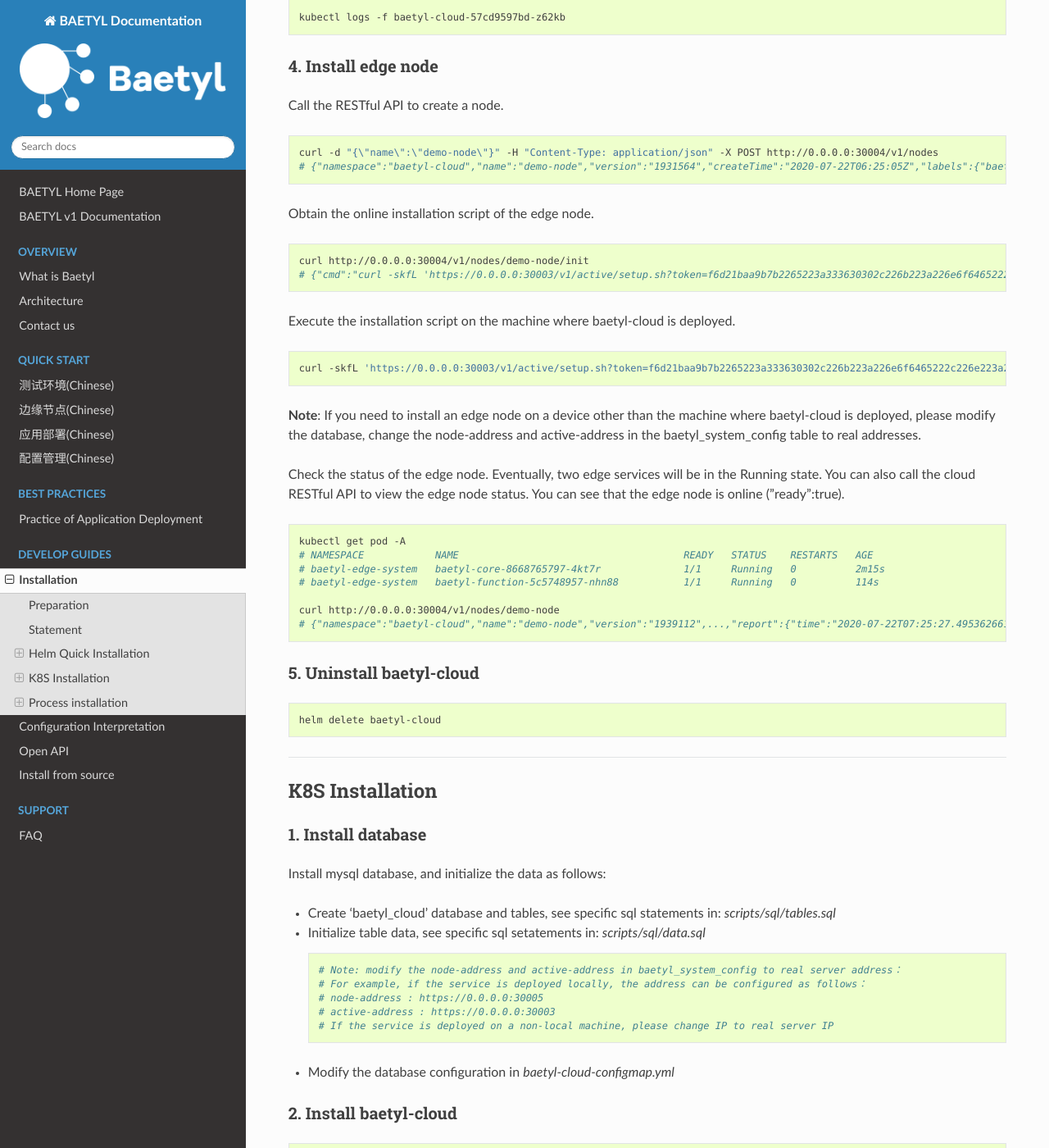
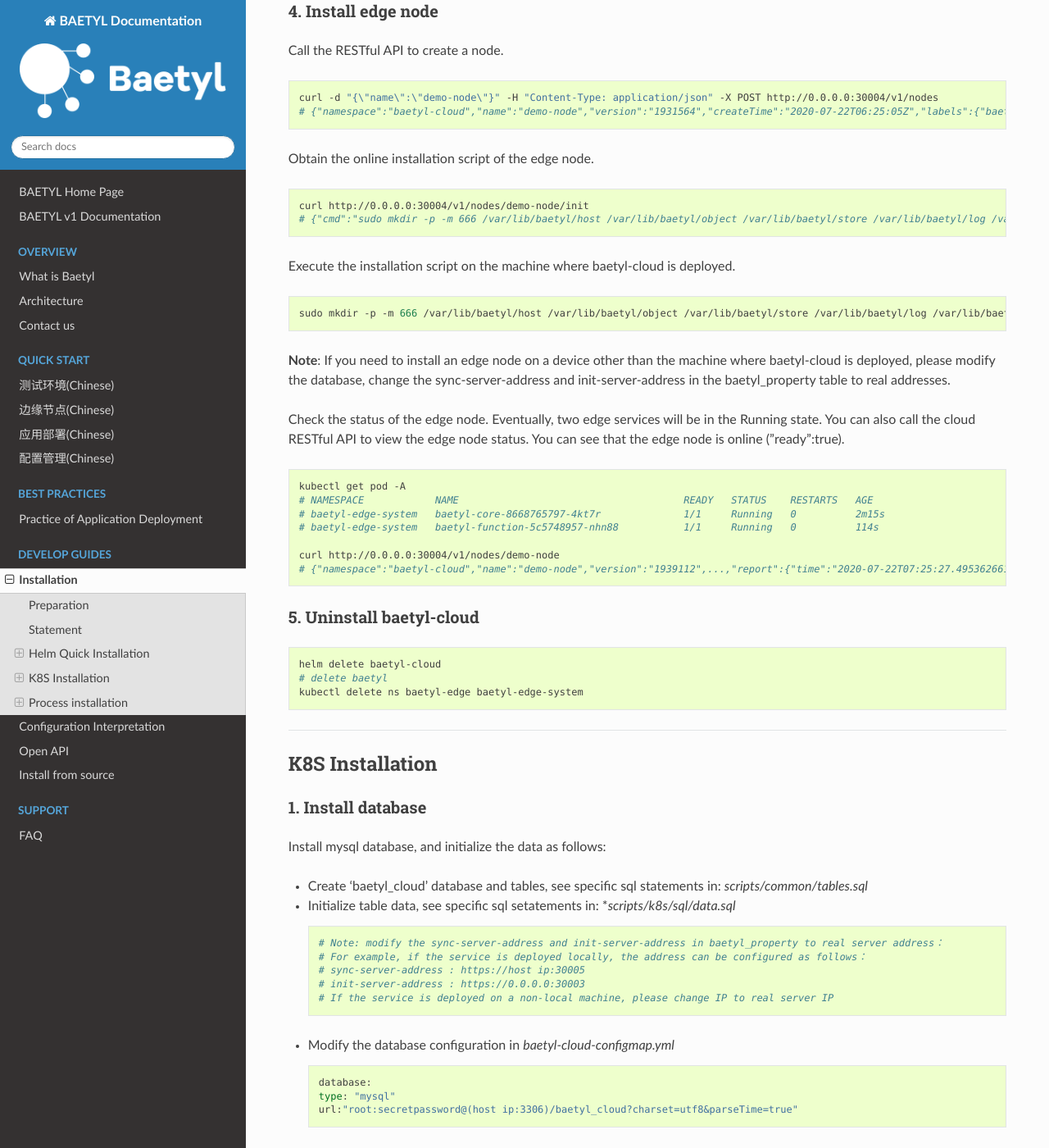
Before and after one commit to baetyl/baetyl-docs-en, a Sphinx documentation site: the page built from docs/develop/install.md, in a window 1280 px wide and 1400 px high, scrolled down 3006 px. Shown: the whole window at 82% size. Built offline with Sphinx 7.4.7 and the Read the Docs theme 2.0.0, drawn with Linux system fonts in a browser that asks for light colours; some of the changed text lies outside the part shown.

Commit message:
node installation docs update

````diff
--- a/docs/develop/install.md
+++ b/docs/develop/install.md
@@ -83,7 +79,7 @@
 kubectl port-forward --namespace default svc/phpmyadmin 8080:80
 ```
 
-Then use a browser to open http://127.0.0.1:8080/index.php, Server input: mariadb, Username input: root, Password input: secretpassword. After logging in, select the database baetyl_cloud, click the SQL button, and enter tables.sql and data.sql in the scripts/sql directory under the baetyl-cloud project into the page for execution. If no error is reported during execution, the data initialization is successful. If you have installed before, please pay attention to delete the historical data under the baetyl-cloud database when installing again.
+Then use a browser to open http://127.0.0.1:8080/index.php, Server input: mariadb, Username input: root, Password input: secretpassword. After logging in, select the database baetyl_cloud, click the SQL button, and apply *scripts/common/tables.sql* and *scripts/native/sql/data.sql* under the baetyl-cloud project into the page for execution. If no error is reported during execution, the data initialization is successful. If you have installed before, please pay attention to delete the historical data under the baetyl-cloud database when installing again.
 
 ### 3. Install baetyl-cloud
 
@@ -142,16 +138,16 @@
 
 ```shell
 curl http://0.0.0.0:30004/v1/nodes/demo-node/init
-# {"cmd":"curl -skfL 'https://0.0.0.0:30003/v1/active/setup.sh?token=f6d21baa9b7b2265223a333630302c226b223a226e6f6465222c226e223a2264656d6f2d6e6f6465222c226e73223a2262616574796c2d636c6f7564222c227473223a313539353430323132367d' -osetup.sh && sh setup.sh"}
+# {"cmd":"sudo mkdir -p -m 666 /var/lib/baetyl/host /var/lib/baetyl/object /var/lib/baetyl/store /var/lib/baetyl/log /var/lib/baetyl/run && curl -skfL 'https://0.0.0.0:30003/v1/init/baetyl-init-deployment.yml?token=b98c8499f57b2265223a313630323831393239382c226e223a22313233222c226e73223a2262616574796c2d636c6f7564227d' -oinit.yml && kubectl delete clusterrolebinding baetyl-edge-system-rbac --ignore-not-found=true && kubectl delete ns baetyl-edge-system --ignore-not-found=true && kubectl apply -f init.yml"}
 ```
 
 Execute the installation script on the machine where baetyl-cloud is deployed.
 
 ```shell
-curl -skfL 'https://0.0.0.0:30003/v1/active/setup.sh?token=f6d21baa9b7b2265223a333630302c226b223a226e6f6465222c226e223a2264656d6f2d6e6f6465222c226e73223a2262616574796c2d636c6f7564222c227473223a313539353430323132367d' -osetup.sh && sh setup.sh
+sudo mkdir -p -m 666 /var/lib/baetyl/host /var/lib/baetyl/object /var/lib/baetyl/store /var/lib/baetyl/log /var/lib/baetyl/run && curl -skfL 'https://0.0.0.0:30003/v1/init/baetyl-init-deployment.yml?token=b98c8499f57b2265223a313630323831393239382c226e223a22313233222c226e73223a2262616574796c2d636c6f7564227d' -oinit.yml && kubectl delete clusterrolebinding baetyl-edge-system-rbac --ignore-not-found=true && kubectl delete ns baetyl-edge-system --ignore-not-found=true && kubectl apply -f init.yml
 ```
 
-**Note**: If you need to install an edge node on a device other than the machine where baetyl-cloud is deployed, please modify the database, change the node-address and active-address in the baetyl_system_config table to real addresses.
+**Note**: If you need to install an edge node on a device other than the machine where baetyl-cloud is deployed, please modify the database, change the sync-server-address and init-server-address in the baetyl_property  table to real addresses.
 
 Check the status of the edge node. Eventually, two edge services will be in the Running state. You can also call the cloud RESTful API to view the edge node status. You can see that the edge node is online ("ready":true).
 
@@ -169,6 +165,8 @@
 
 ```shell
 helm delete baetyl-cloud
+# delete baetyl
+kubectl delete ns baetyl-edge baetyl-edge-system
 ```
 
 ----
@@ -179,19 +177,27 @@
 
 Install mysql database, and initialize the data as follows:
 
-- Create 'baetyl_cloud' database and tables, see specific sql statements in: *scripts/sql/tables.sql*
+- Create 'baetyl_cloud' database and tables, see specific sql statements in: *scripts/common/tables.sql*
 
-- Initialize table data, see specific sql setatements in: *scripts/sql/data.sql*
+- Initialize table data, see specific sql setatements in: **scripts/k8s/sql/data.sql*
 
   ```shell
-  # Note: modify the node-address and active-address in baetyl_system_config to real server address：
+  # Note: modify the sync-server-address and init-server-address in baetyl_property to real server address：
   # For example, if the service is deployed locally, the address can be configured as follows：
-  # node-address : https://0.0.0.0:30005
-  # active-address : https://0.0.0.0:30003
+  # sync-server-address : https://host ip:30005
+  # init-server-address : https://0.0.0.0:30003
   # If the service is deployed on a non-local machine, please change IP to real server IP
   ```
 
 - Modify the database configuration in *baetyl-cloud-configmap.yml*
+
+  ```
+  database:
+  type: "mysql"
+  url:"root:secretpassword@(host ip:3306)/baetyl_cloud?charset=utf8&parseTime=true"
+  ```
+
+
 
 ### 2. Install baetyl-cloud
 
@@ -219,16 +225,16 @@
 
 ```shell
 curl http://0.0.0.0:30004/v1/nodes/demo-node/init
-# {"cmd":"curl -skfL 'https://0.0.0.0:30003/v1/active/setup.sh?token=f6d21baa9b7b2265223a333630302c226b223a226e6f6465222c226e223a2264656d6f2d6e6f6465222c226e73223a2262616574796c2d636c6f7564222c227473223a313539353430323132367d' -osetup.sh && sh setup.sh"}
+# {"cmd":"sudo mkdir -p -m 666 /var/lib/baetyl/host /var/lib/baetyl/object /var/lib/baetyl/store /var/lib/baetyl/log /var/lib/baetyl/run && curl -skfL 'https://0.0.0.0:30003/v1/init/baetyl-init-deployment.yml?token=b98c8499f57b2265223a313630323831393239382c226e223a22313233222c226e73223a2262616574796c2d636c6f7564227d' -oinit.yml && kubectl delete clusterrolebinding baetyl-edge-system-rbac --ignore-not-found=true && kubectl delete ns baetyl-edge-system --ignore-not-found=true && kubectl apply -f init.yml"}
 ```
 
 Execute the installation script on the machine where baetyl-cloud is deployed.
 
 ```shell
-curl -skfL 'https://0.0.0.0:30003/v1/active/setup.sh?token=f6d21baa9b7b2265223a333630302c226b223a226e6f6465222c226e223a2264656d6f2d6e6f6465222c226e73223a2262616574796c2d636c6f7564222c227473223a313539353430323132367d' -osetup.sh && sh setup.sh
+sudo mkdir -p -m 666 /var/lib/baetyl/host /var/lib/baetyl/object /var/lib/baetyl/store /var/lib/baetyl/log /var/lib/baetyl/run && curl -skfL 'https://0.0.0.0:30003/v1/init/baetyl-init-deployment.yml?token=b98c8499f57b2265223a313630323831393239382c226e223a22313233222c226e73223a2262616574796c2d636c6f7564227d' -oinit.yml && kubectl delete clusterrolebinding baetyl-edge-system-rbac --ignore-not-found=true && kubectl delete ns baetyl-edge-system --ignore-not-found=true && kubectl apply -f init.yml
 ```
 
-**Note**: If you need to install an edge node on a device other than the machine where baetyl-cloud is deployed, please modify the database, change the node-address and active-address in the baetyl_system_config table to real addresses.
+**Note**: If you need to install an edge node on a device other than the machine where baetyl-cloud is deployed, please modify the database, change the  sync-server-address and init-server-address  in the baetyl_property table to real addresses.
 
 Check the status of the edge node. Eventually, two edge services will be in the Running state. You can also call the cloud RESTful API to view the edge node status. You can see that the edge node is online ("ready":true).
 
@@ -252,6 +258,8 @@
 # k8s version less than v1.16
 # k3s version less than v1.17.4
 kubectl delete -f ./apply_v1beta1/
+# delete baetyl
+kubectl delete ns baetyl-edge baetyl-edge-system
 ```
 
 ----
@@ -262,19 +270,27 @@
 
 Install mysql database, and initialize the data as follows:
 
-- Create 'baetyl_cloud' database and tables, see specific sql statement in: *scripts/sql/tables.sql*
+- Create 'baetyl_cloud' database and tables, see specific sql statement in: *scripts/common/tables.sql*
 
-- Initialize table data, see specific sql statement in : *scripts/sql/data.sql*
+- Initialize table data, see specific sql statement in : *scripts/native/sql/data.sql*
 
   ```shell
-  # Note: modify the node-address and active-address in baetyl_system_config to real server address：
+  # Note: modify the sync-server-address and init-server-address in baetyl_property to real server address：
   # For example, if the service is deployed locally, the address can be configured as follows：
-  # node-address : https://0.0.0.0:30005
-  # active-address : https://0.0.0.0:30003
+  # sync-server-address : https://host ip:30005
+  # init-server-address : https://0.0.0.0:30003
   # If the service is deployed on a non-local machine, please change IP to real server IP
   ```
 
-- Modify the database configuration in *conf/cloud.yml*
+- Modify the database configuration in *conf/conf.yml*
+
+  ```
+  database:
+  type: "mysql"
+  url:"root:secretpassword@(localhost:3306)/baetyl_cloud?charset=utf8&parseTime=true"
+  ```
+
+
 
 ### 2. Source code compilation
 
@@ -306,24 +322,24 @@
 Call the RESTful API to create a node.
 
 ```shell
-curl -d "{\"name\":\"demo-node\"}" -H "Content-Type: application/json" -X POST http://0.0.0.0:30004/v1/nodes
+curl -d "{\"name\":\"demo-node\"}" -H "Content-Type: application/json" -X POST http://0.0.0.0:9004/v1/nodes
 # {"namespace":"baetyl-cloud","name":"demo-node","version":"1931564","createTime":"2020-07-22T06:25:05Z","labels":{"baetyl-node-name":"demo-node"},"ready":false}
 ```
 
 Obtain the online installation script of the edge node.
 
 ```shell
-curl http://0.0.0.0:30004/v1/nodes/demo-node/init
-# {"cmd":"curl -skfL 'https://0.0.0.0:30003/v1/active/setup.sh?token=f6d21baa9b7b2265223a333630302c226b223a226e6f6465222c226e223a2264656d6f2d6e6f6465222c226e73223a2262616574796c2d636c6f7564222c227473223a313539353430323132367d' -osetup.sh && sh setup.sh"}
+curl http://0.0.0.0:9004/v1/nodes/demo-node/init
+# {"cmd":"sudo mkdir -p -m 666 /var/lib/baetyl/host /var/lib/baetyl/object /var/lib/baetyl/store /var/lib/baetyl/log /var/lib/baetyl/run && curl -skfL 'https://0.0.0.0:9003/v1/init/baetyl-init-deployment.yml?token=b98c8499f57b2265223a313630323831393239382c226e223a22313233222c226e73223a2262616574796c2d636c6f7564227d' -oinit.yml && kubectl delete clusterrolebinding baetyl-edge-system-rbac --ignore-not-found=true && kubectl delete ns baetyl-edge-system --ignore-not-found=true && kubectl apply -f init.yml"}
 ```
 
 Execute the installation script on the machine where baetyl-cloud is deployed.
 
 ```shell
-curl -skfL 'https://0.0.0.0:30003/v1/active/setup.sh?token=f6d21baa9b7b2265223a333630302c226b223a226e6f6465222c226e223a2264656d6f2d6e6f6465222c226e73223a2262616574796c2d636c6f7564222c227473223a313539353430323132367d' -osetup.sh && sh setup.sh
+sudo mkdir -p -m 666 /var/lib/baetyl/host /var/lib/baetyl/object /var/lib/baetyl/store /var/lib/baetyl/log /var/lib/baetyl/run && curl -skfL 'https://0.0.0.0:9003/v1/init/baetyl-init-deployment.yml?token=b98c8499f57b2265223a313630323831393239382c226e223a22313233222c226e73223a2262616574796c2d636c6f7564227d' -oinit.yml && kubectl delete clusterrolebinding baetyl-edge-system-rbac --ignore-not-found=true && kubectl delete ns baetyl-edge-system --ignore-not-found=true && kubectl apply -f init.yml
 ```
 
-**Note**: If you need to install an edge node on a device other than the machine where baetyl-cloud is deployed, please modify the database, change the node-address and active-address in the baetyl_system_config table to real addresses.
+**Note**: If you need to install an edge node on a device other than the machine where baetyl-cloud is deployed, please modify the database, change the sync-server-address  and  init-server-address in the baetyl_property table to real addresses.
 
 Check the status of the edge node. Eventually, two edge services will be in the Running state. You can also call the cloud RESTful API to view the edge node status. You can see that the edge node is online ("ready":true).
 
@@ -333,7 +349,7 @@
 # baetyl-edge-system   baetyl-core-8668765797-4kt7r              1/1     Running   0          2m15s
 # baetyl-edge-system   baetyl-function-5c5748957-nhn88           1/1     Running   0          114s
 
-curl http://0.0.0.0:30004/v1/nodes/demo-node
+curl http://0.0.0.0:9004/v1/nodes/demo-node
 # {"namespace":"baetyl-cloud","name":"demo-node","version":"1939112",...,"report":{"time":"2020-07-22T07:25:27.495362661Z","sysapps":...,"node":...,"nodestats":...,"ready":true}
 ```
 
@@ -342,4 +358,6 @@
 ```shell
 # Kill the process according to the process number when the creation is successful:
 sudo kill process number
+# delete baetyl
+kubectl delete ns baetyl-edge baetyl-edge-system
 ```
````
Also changed, not shown: other parts of docs/develop/install.md (+5 -9 lines), docs/quickstart/node-management.md (+7 -13 lines), docs/images/quickstart/node-management/06-node-install-command-containerd.png (added), docs/images/quickstart/node-management/06-node-installation-containerd-1.png (deleted), docs/images/quickstart/node-management/07-node-install-command-docker.png (added), docs/images/quickstart/node-management/07-node-installation-containerd-2.png (deleted), docs/images/quickstart/node-management/08-node-install.png (added), docs/images/quickstart/node-management/08-node-installation-docker-1.png (deleted).
